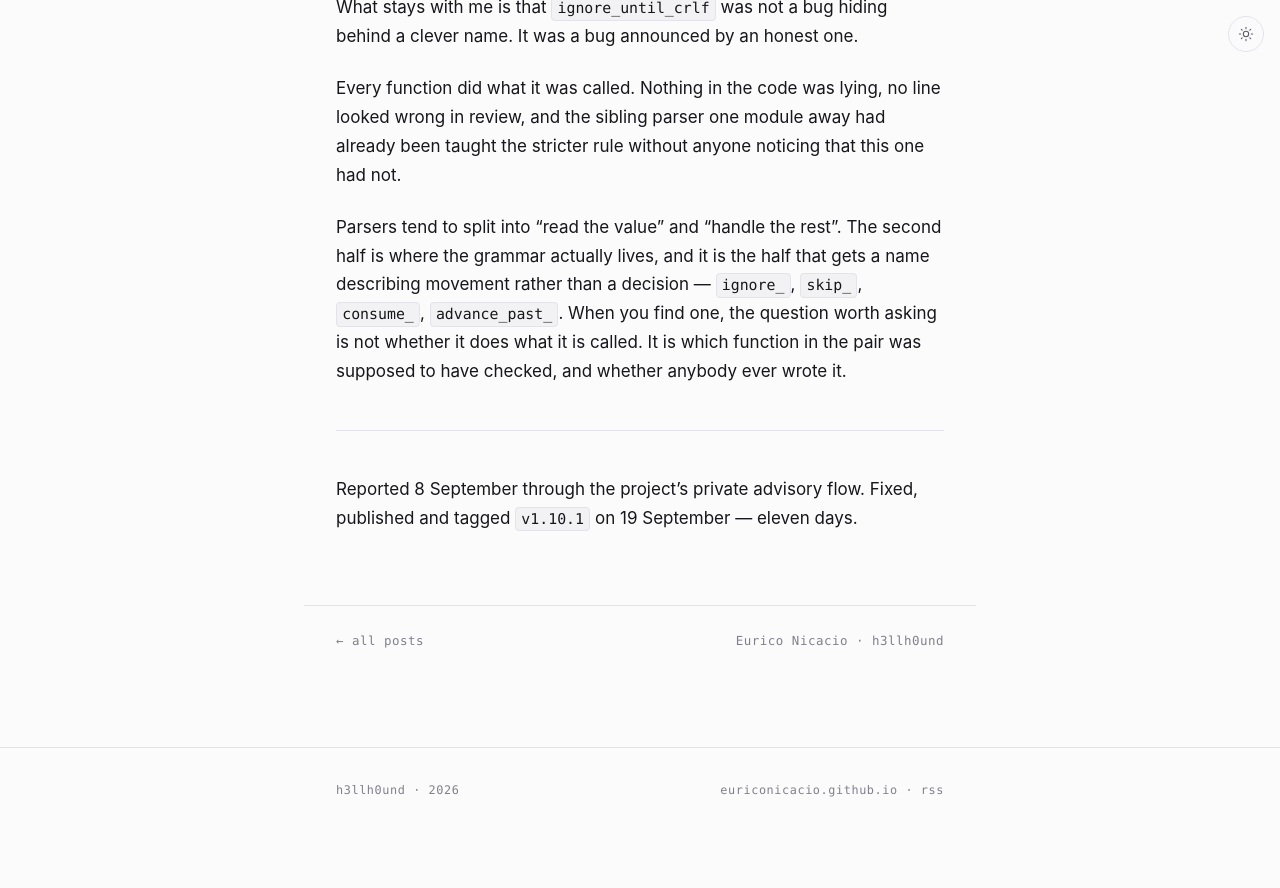
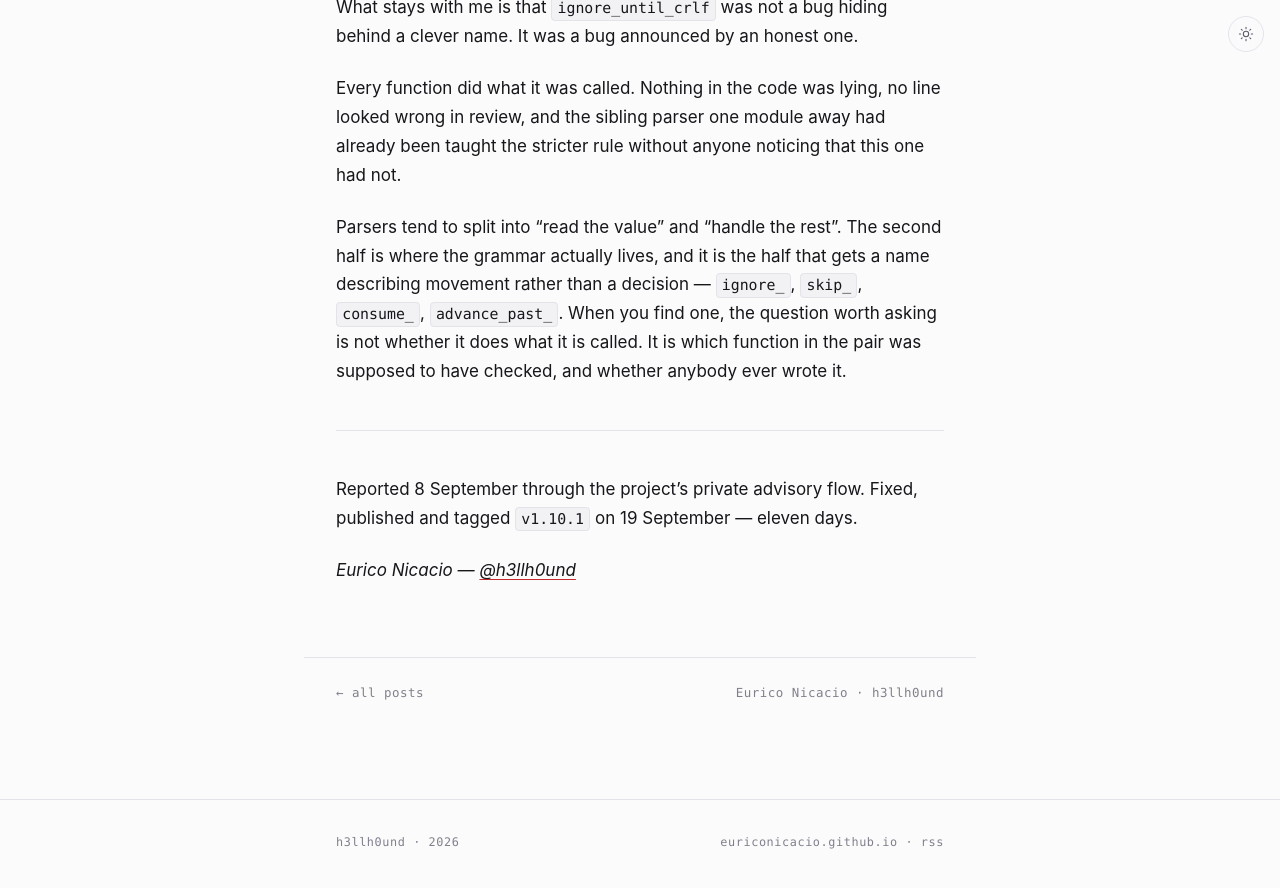
Before and after one commit to euriconicacio/blog, a Jekyll site: the page built from all_collections/_posts/2026-09-19-cve-2026-82672-a-function-called-ignore-until-crlf.md, in a window 1280 px wide and 900 px high, scrolled down 7143 px. Shown: the top 888 px of the window. Built offline with Jekyll 4.4.1, drawn with Linux system fonts in a browser that asks for light colours; before the commit the page ends 7992 px from its top, so only the background shows below that.

Commit message:
Sign off the CVE-2026-82672 write-up

```diff
--- a/all_collections/_posts/2026-09-19-cve-2026-82672-a-function-called-ignore-until-crlf.md
+++ b/all_collections/_posts/2026-09-19-cve-2026-82672-a-function-called-ignore-until-crlf.md
@@ -156,3 +156,5 @@ Parsers tend to split into "read the value" and "handle the rest". The second ha
 ---
 
 Reported 8 September through the project's private advisory flow. Fixed, published and tagged `v1.10.1` on 19 September — eleven days.
+
+*Eurico Nicacio —* [*@h3llh0und*](https://github.com/euriconicacio)
```
